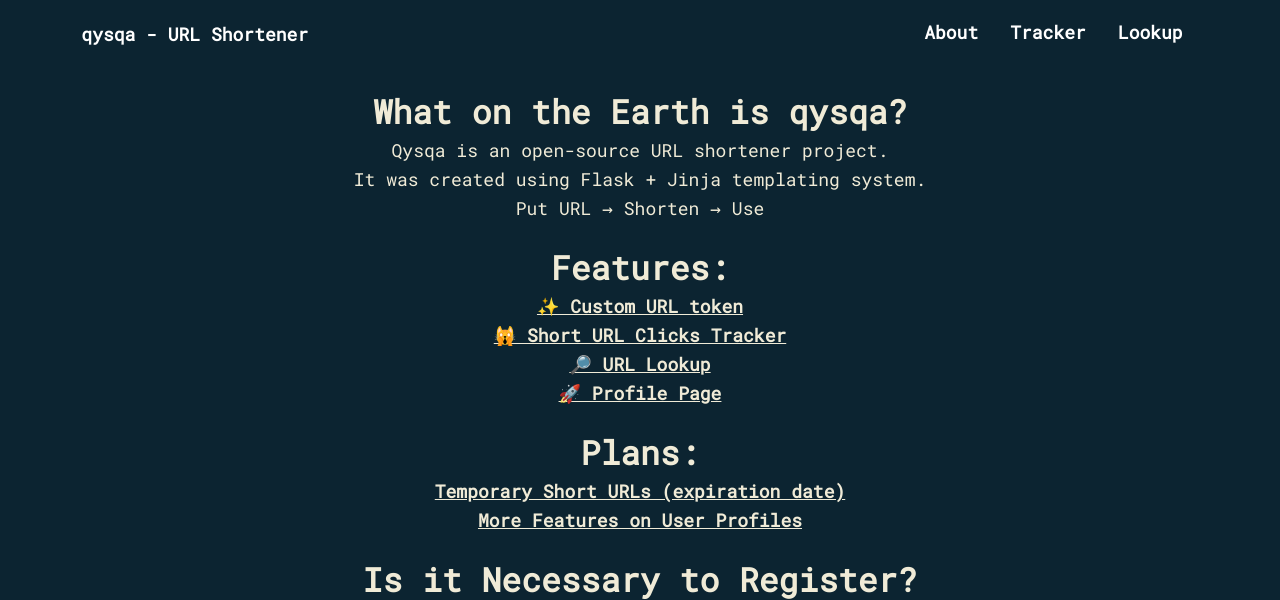
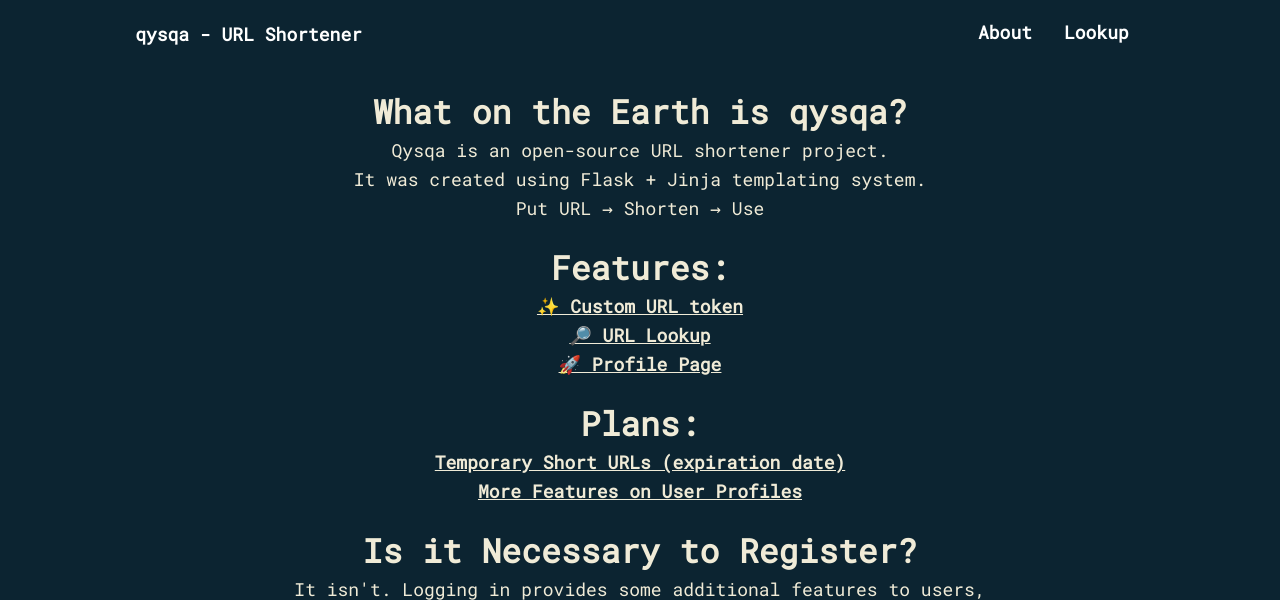
Before and after one commit to Dositan/qysqa, a Flask app: page /about in a window 1280 px wide. Shown: the top 600 px of the page. Run offline with Flask 2, Linux system fonts and the light colour scheme; some libraries are stand-ins or nearby versions.

Commit message:
feat(*): remove tracker support, profile exists

```diff
--- a/app/main/forms.py
+++ b/app/main/forms.py
@@ -26,7 +26,7 @@ class URLForm(FlaskForm):
 
 
 class ShortURLForm(FlaskForm):
-    """The 'short URL' form used in endpoints `/tracker` and `/lookup`."""
+    """Form for short URLs."""
 
     url = StringField(
         validators=[
--- a/app/main/views.py
+++ b/app/main/views.py
@@ -67,24 +67,6 @@ def about():
     return render_template("main/about.html")
 
 
-@bp.route("/tracker", methods=("GET", "POST"))
-def tracker():
-    """
-    `/tracker` endpoint
-
-    Returns amount of clicks for the given short URL
-    """
-    form = ShortURLForm()
-
-    if form.validate_on_submit():
-        # Get the clicks of the given token
-        token = form.url.data.split("/")[-1]
-        clicks = URL.query.filter_by(token=token).first().clicks
-        return render_template("main/clicks.html", clicks=clicks)
-    else:
-        return render_template("main/tracker.html", form=form)
-
-
 @bp.route("/lookup", methods=("GET", "POST"))
 def lookup():
     """
--- a/app/templates/main/about.html
+++ b/app/templates/main/about.html
@@ -11,7 +11,6 @@
     <h2>Features:</h2>
     <ul>
         <li>✨ Custom URL token</li>
-        <li>🙀 Short URL Clicks Tracker</li>
         <li>🔎 URL Lookup</li>
         <li>🚀 Profile Page</li>
     </ul>
--- a/app/templates/navbar.html
+++ b/app/templates/navbar.html
@@ -3,7 +3,6 @@
   <ul>
     <li class="logo"><a href="/">qysqa - URL Shortener</a></li>
     <li class="items"><a href="{{ url_for('main.about') }}">About</a></li>
-    <li class="items"><a href="{{ url_for('main.tracker') }}">Tracker</a></li>
     <li class="items"><a href="{{ url_for('main.lookup') }}">Lookup</a></li>
     {% if current_user and current_user.is_authenticated %}
     <li class="items">
```
Also changed, not shown: app/templates/main/tracker.html (deleted, +0 -18 lines).
